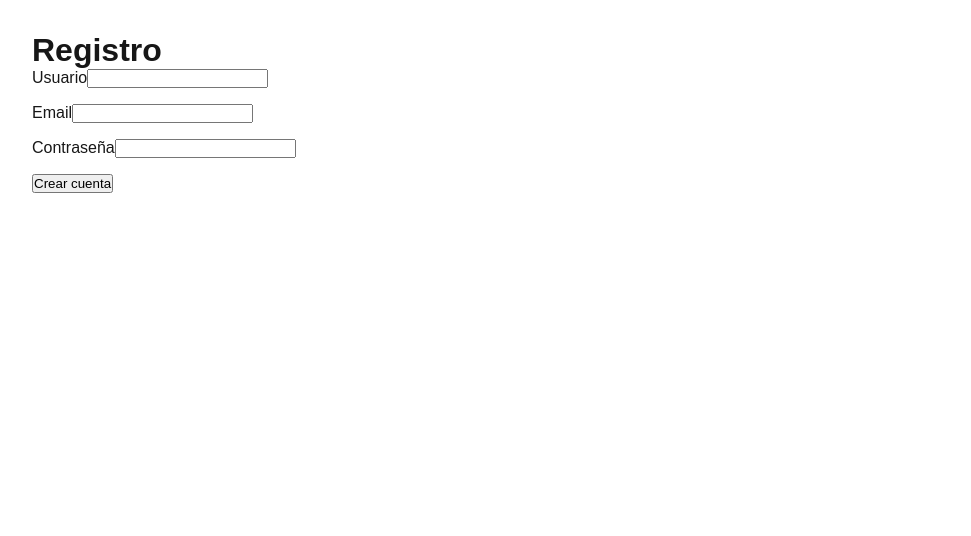
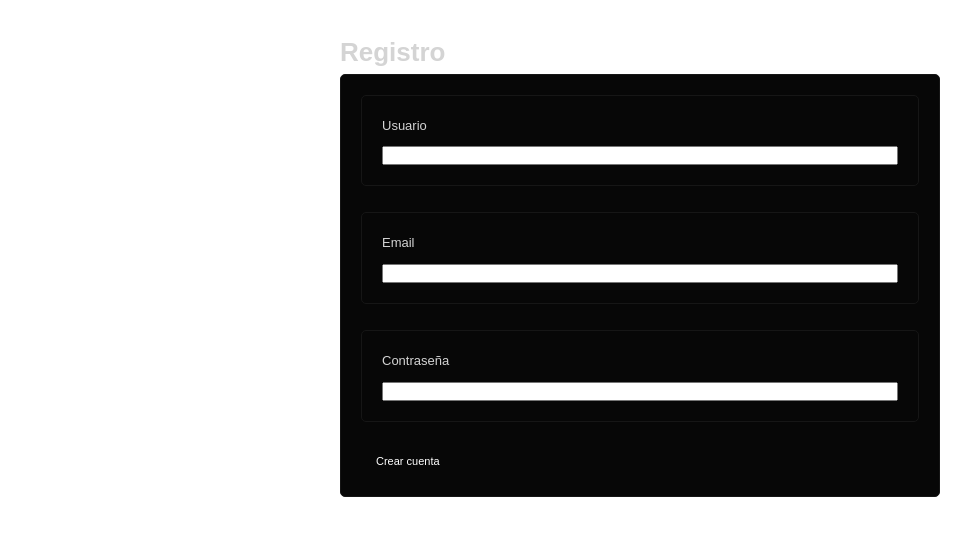
Before and after one commit to 1ndoryu/kamples, a Next.js app: page /registro in a window 1280 px wide. Shown: the top 536 px of the page, without its empty margins (0-971 px from the left). Built offline with nearby package versions, Linux system fonts and the light colour scheme; no server answers.

Commit message:
feat: Mejorar estilos y estructura de componentes, incluyendo SidebarMenu y TopMenu, y optimizar el diseño de SampleCard

```diff
--- a/app/globals.css
+++ b/app/globals.css
@@ -1,4 +1,10 @@
 :root {
+    --fondo: #070707;
+    --borde: 1px #161616 solid;
+    --radius: 5px;
+    --bordeBoton: 1px #1f1f1f8c solid;
+    --padding: 20px;
+    --ancho: 600px;
     --background: #ffffff;
     --foreground: #171717;
 }
@@ -44,3 +50,303 @@ a {
 .bloque {
     margin-bottom: 16px;
 }
+
+.firefox * {
+    scrollbar-width: thin;
+    scrollbar-color: #373737 transparent;
+}
+
+* {
+    -webkit-tap-highlight-color: transparent;
+    -webkit-tap-highlight-color: rgba(0, 0, 0, 0);
+}
+
+img {
+    border-style: none;
+    vertical-align: top;
+    max-width: 100%;
+    height: auto;
+}
+body,
+body p,
+textarea {
+    font-size: 13px;
+    /* line-height: 12px; */
+    display: block;
+    margin-block-start: 0em;
+    margin-block-end: 0em;
+    margin-inline-start: 0px;
+    margin-inline-end: 0px;
+    unicode-bidi: isolate;
+    color: #d4d4d4;
+    line-height: 1.6;
+    font-family: 'Source Sans 3', Arial, Helvetica, sans-serif;
+    letter-spacing: 0px;
+    font-weight: 400px !important;
+    text-decoration: none;
+    text-wrap: pretty;
+}
+
+body,
+body p,
+textarea {
+    font-family: 'Source Sans 3', Arial, Helvetica, sans-serif !important;
+    letter-spacing: 0px;
+    font-weight: 400px;
+    font-style: normal;
+    -webkit-font-smoothing: antialiased;
+    -moz-osx-font-smoothing: grayscale;
+    text-rendering: optimizeLegibility;
+    text-decoration: none;
+    text-wrap: pretty;
+}
+
+.firefox *::-webkit-scrollbar {
+    width: 4px;
+    background: transparent;
+}
+
+.firefox *::-webkit-scrollbar-thumb {
+    border-radius: 10px;
+    border: 2px solid transparent;
+    background-clip: padding-box;
+}
+
+.firefox .menu-container {
+    filter: url(#blur-effect) !important;
+    background-color: rgba(9, 9, 9, 0.85);
+}
+
+.firefox .panelperfilsupsec {
+    background: #070707;
+    background-color: rgb(7, 7, 7);
+    filter: url(#blur-effect) !important;
+    background-color: rgba(9, 9, 9, 0.85);
+}
+
+::-webkit-scrollbar {
+    width: 4px;
+    height: 4px;
+    transition: width 0.3s ease, height 0.3s ease;
+}
+::-webkit-scrollbar-track {
+    background: none;
+}
+::-webkit-scrollbar-thumb {
+    background: #555;
+    border-radius: 10px;
+}
+
+.scroll-visible::-webkit-scrollbar {
+    width: 4px;
+    height: 4px;
+}
+.scroll-visible::-webkit-scrollbar-thumb {
+    background: unset;
+}
+.scroll-visible::-webkit-scrollbar-thumb:hover {
+    background: #888;
+}
+
+/*V4*/
+:root {
+    --fondo: #070707; /*Post*/
+    --borde: 1px #161616 solid;
+    --radius: 5px;
+    --bordeBoton: 1px #1f1f1f8c solid;
+    --padding: 20px;
+    --ancho: 600px;
+}
+
+.appAndroid p {
+    font-size: 14px;
+}
+
+.appAndroid button {
+    font-size: 14px !important;
+}
+
+.appAndroid a {
+    font-size: 14px;
+}
+
+.appAndroid .JHVSFW a {
+    font-size: 15px !important;
+}
+
+.appAndroid .ZVJVZA {
+    padding-bottom: 0px;
+    line-height: 13px;
+    padding-top: 5px;
+}
+
+.appAndroid .HQLXWD a {
+    font-size: 12px;
+}
+@media (max-width: 640px) {
+    ::-webkit-scrollbar {
+        width: 0px;
+        height: 0px;
+        transition: width 0.3s ease, height 0.3s ease;
+    }
+
+    .scroll-visible::-webkit-scrollbar {
+        width: 0px;
+        height: 0px;
+    }
+}
+
+.appAndroid .infoIA-btn,
+.appAndroid span.postTag,
+.appAndroid .badge,
+.appAndroid .postTagToggle {
+    font-size: 13px !important;
+}
+
+ul {
+    list-style: none;
+}
+
+/*V4*/
+.bloque {
+    display: flex;
+    background: var(--fondo);
+    border-radius: var(--radius);
+    padding: var(--padding);
+    border: var(--borde);
+    width: var(--ancho);
+    max-width: 100%;
+    flex-direction: column;
+    gap: 10px;
+}
+.borde {
+    border: var(--borde);
+}
+
+/*V4*/
+textarea {
+    color: #fff;
+    border: none;
+    padding: 0px;
+    margin-bottom: 10px;
+    font-size: 12px;
+    background: none;
+    resize: none;
+    width: 100%;
+}
+
+.seleccionado {
+    filter: brightness(2);
+    opacity: 1 !important;
+    border: 1px solid #676767;
+}
+
+/*V4*/
+button {
+    all: unset;
+    display: flex;
+    margin: 0px;
+    color: #fff;
+    font-size: 11px;
+    border-radius: 4px;
+    cursor: pointer;
+    padding: 5px 15px;
+    align-items: center;
+    height: fit-content;
+    gap: 5px;
+}
+/*V4*/
+.botonprincipal {
+    background: white !important;
+    color: black !important;
+    border: 1px #00000000 solid !important;
+}
+
+/*V4*/
+.previewAreaArchivos {
+    border: var(--borde);
+    border-radius: var(--radius);
+    display: flex;
+    align-content: center;
+    text-align: center;
+    padding: var(--padding);
+    min-height: 60px;
+    cursor: pointer;
+    width: 100%;
+}
+
+/*V4*/
+.noborde {
+    border: unset;
+}
+
+/*V4*/
+body {
+    display: flex;
+    justify-content: center;
+    align-items: flex-start;
+}
+
+/*V4*/
+* {
+    margin: 0;
+    padding: 0;
+    box-sizing: border-box;
+    -webkit-font-smoothing: antialiased;
+    text-rendering: optimizeLegibility;
+}
+
+/*V4*/
+form {
+    display: flex;
+    flex-direction: column;
+}
+
+.heart-animation {
+    animation: fade 2s ease forwards;
+    color: red;
+    font-size: 30px;
+}
+
+/*V4*/
+.waveform-container {
+    cursor: pointer;
+}
+
+/*V4*/
+.modal {
+    position: fixed;
+    top: 50%;
+    left: 50%;
+    transform: translate(-50%, -50%);
+    background-color: var(--fondo);
+    border: var(--borde);
+    padding: 20px;
+    border-radius: var(--radius);
+    width: 400px;
+    max-width: 90%;
+    display: flex;
+    z-index: 1006;
+    font-size: 11px;
+    flex-direction: column;
+    flex-wrap: nowrap;
+    gap: 10px;
+}
+/*V4*/
+.custom-checkbox {
+    display: flex;
+    cursor: pointer;
+    padding: 8px;
+    user-select: none;
+    color: #6b6b6b;
+    border: var(--borde);
+    border-radius: 5px;
+    width: 100%;
+    justify-content: center;
+}
+/*V4*/
+div#opciones {
+    justify-content: space-between;
+    align-items: center;
+    gap: 10px;
+}
--- a/app/page.tsx
+++ b/app/page.tsx
@@ -4,11 +4,11 @@ import SamplesFeed from "../components/SamplesFeed";
 
 export default function Home() {
   return (
-    <div style={{ display: "flex", flexDirection: "column", height: "100vh" }}>
+    <div style={{ display: "flex", flexDirection: "column", }}>
       <TopMenu />
       <div style={{ display: "flex", flex: 1 }}>
         <SidebarMenu />
-        <main style={{ flex: 1, padding: "16px", overflowY: "auto" }}>
+        <main style={{ flex: 1, padding: "86px", overflowY: "auto" }}>
           <SamplesFeed />
         </main>
       </div>
--- /dev/null
+++ b/components/Avatar.module.css
@@ -0,0 +1,5 @@
+.avatar {
+  border-radius: 50%;
+  object-fit: cover;
+  display: block;
+}
--- a/components/SidebarMenu.tsx
+++ b/components/SidebarMenu.tsx
@@ -7,7 +7,7 @@ export default function SidebarMenu() {
   const openModal = useUiStore((s) => s.openModal);
 
   return (
-    <aside className={`${styles.menuLateral} bloque`}>
+    <aside className={`${styles.menuLateral}`}>
       <ul>
         <li>
           <Link href="/">Inicio</Link>
```
Also changed, not shown: app/layout.tsx (+13 -13 lines), components/Avatar.tsx (added, +78 -0 lines), components/SampleCard.tsx (+36 -85 lines), components/SidebarMenu.module.css (+20 -8 lines), components/TopMenu.module.css (+16 -4 lines), components/TopMenu.tsx (+9 -3 lines). Lines whose indentation alone changed are shown as unchanged.
